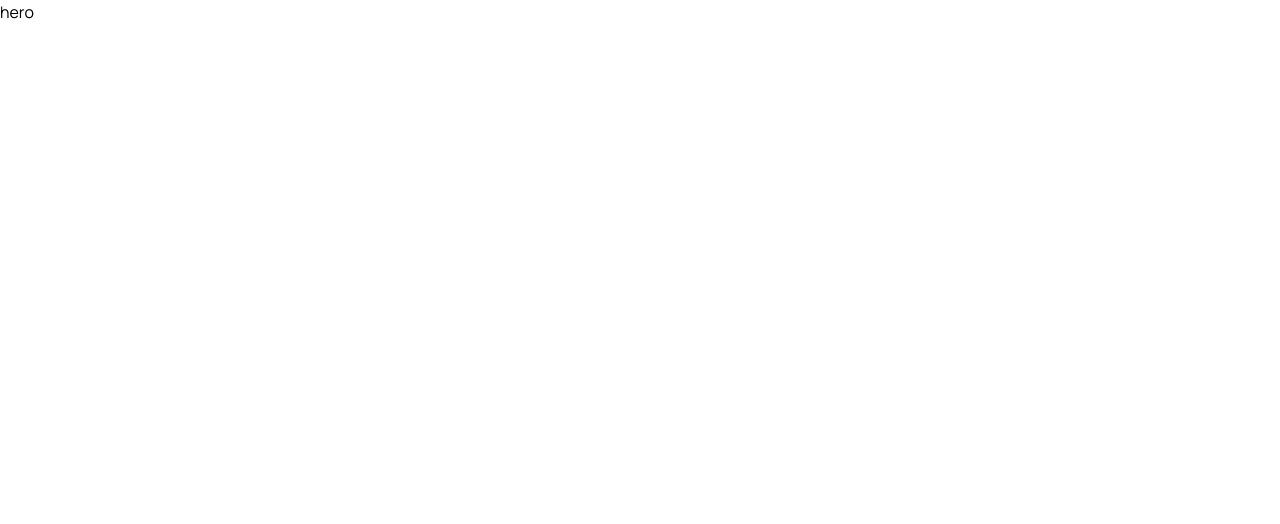
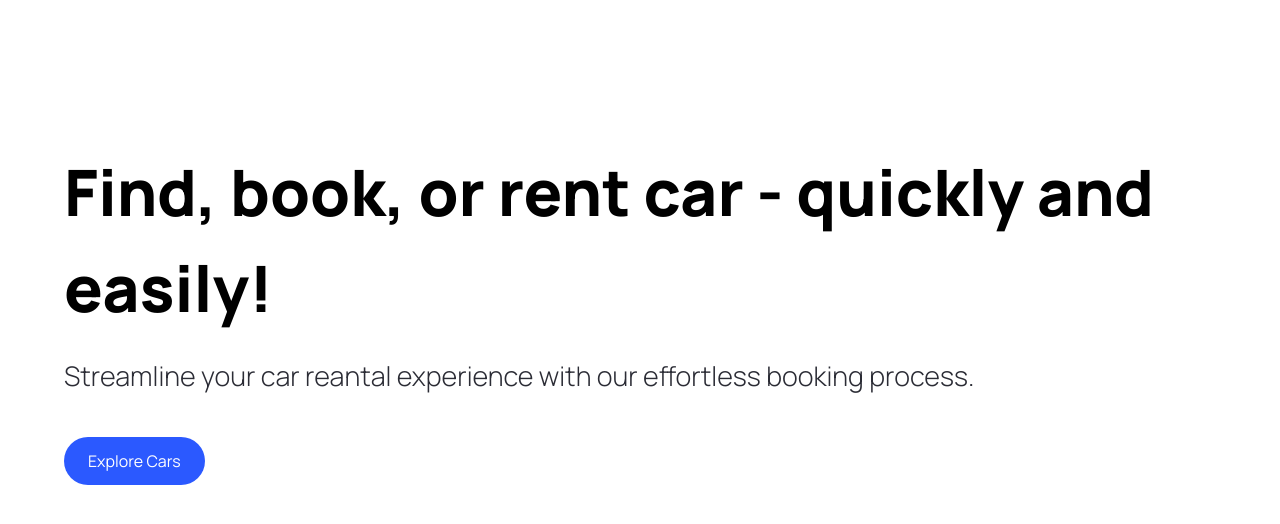
Before and after one commit to Tornike1123/car_showcase_next13, a Next.js app: page / in a window 1280 px wide. Shown: the top 524 px of the page. Built offline with nearby package versions, Linux system fonts and the light colour scheme.

Commit message:
CustomButton (component)

```diff
--- /dev/null
+++ b/components/CustomButton.tsx
@@ -0,0 +1,20 @@
+"use client"
+import { CustomButtonProps } from '@/types'
+import Image from 'next/image'
+
+const CustomButton = ({title, containerStyles, handleClick}: CustomButtonProps) => {
+  return (
+    <button
+    disabled={false}
+    type={"button"}
+    className={`custom-btn ${containerStyles}`}
+    onClick={handleClick}
+    >
+      <span className={`flex-1`}>
+       {title}
+      </span>
+    </button>
+  )
+}
+
+export default CustomButton
--- a/components/Hero.tsx
+++ b/components/Hero.tsx
@@ -1,10 +1,29 @@
+"use client"
 import React from 'react'
 import Image from 'next/image'
+import CustomButton from './CustomButton';
 
 const Hero = () => {
+
+  const handleScroll = () => {
+
+  }
+
   return (
-    <div>
-      <h1>hero</h1>
+    <div className="hero">
+      <div className="flex-1 pt-36 padding-x">
+       <h1 className='hero__title'>
+        Find, book, or rent car - quickly and easily!
+       </h1>
+       <p className='hero__subtitle'>
+        Streamline your car reantal experience with our effortless booking process.
+       </p>
+       <CustomButton
+       title="Explore Cars"
+       containerStyles="bg-primary-blue text-white rounded-full mt-10"
+       handleClick={handleScroll}
+       />
+      </div>
     </div>
   )
 }
--- a/components/index.ts
+++ b/components/index.ts
@@ -1,5 +1,7 @@
 import Hero from "./Hero"
+import CustomButton from './CustomButton';
 
 export {
-    Hero
+    Hero,
+    CustomButton
 }
--- /dev/null
+++ b/types/index.ts
@@ -0,0 +1,8 @@
+import { MouseEventHandler } from "react";
+
+
+export interface CustomButtonProps {
+    title: string;
+    containerStyles?: string;
+    handleClick?:MouseEventHandler<HTMLButtonElement>;
+}
```
